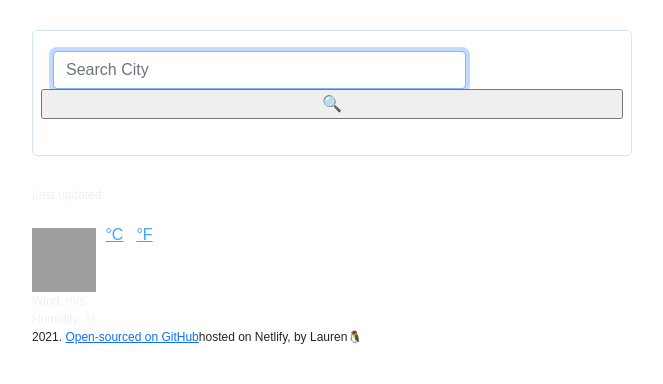
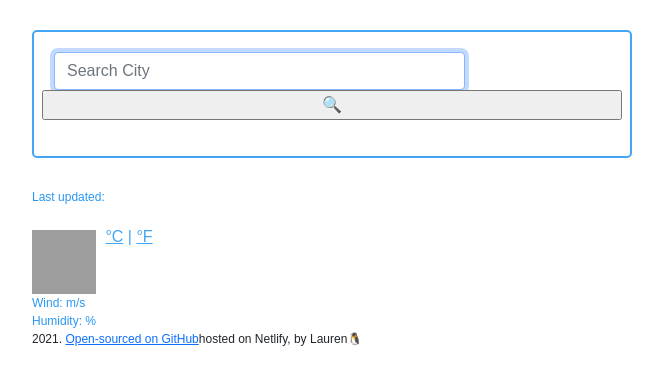
Before and after one commit to laurenlmylee/weather-app-version-2, a plain HTML site: page index.html in a window 1280 px wide. Shown: the whole page, without its empty margins (308-971 px from the left). Drawn offline with nearby package versions, Linux system fonts and the light colour scheme; grey boxes are pictures that could not be loaded.

Commit message:
Update styles.css

```diff
--- a/src/styles.css
+++ b/src/styles.css
@@ -1,7 +1,6 @@
 body {
   font-family: Arial, Helvetica, sans-serif;
-
-  border-radius: 18px;
+ border-radius: 18px;
 
 }
 
@@ -26,7 +25,7 @@ li {
   list-style: none;
   margin: 0;
   padding: 0;
-  color: rgb(240, 240, 240);
+  color: #2897f1;
   font-size: 12px;
   font-weight: 400;
 }
@@ -45,7 +44,7 @@ li:first-letter {
   margin: 30px auto;
   max-width: 600px;
   padding: 20px;
-  border: 1px solid #d1e5ff;
+border:2px #42a5f5 solid;
   border-radius: 5px;
 }
 
@@ -60,7 +59,7 @@ li:first-letter {
 }
 
 .weather-temperature strong {
-  color: rgb(255, 255, 255);
+  color: #42a5f5;
   font-size: 48px;
   font-weight: 400;
   line-height: 48px;
@@ -69,14 +68,14 @@ li:first-letter {
 .weather-temperature .units {
   position: relative;
   top: -24px;
-  color: rgb(255, 255, 255);
+  color: #42a5f5;
   font-size: 16px;
   font-weight: 400px;
   line-height: 24px;
 }
 
 .weather-temperature.active {
-  color: rgb(255, 255, 255);
+  color: #42a5f5;
   cursor: default;
 }
 
```
